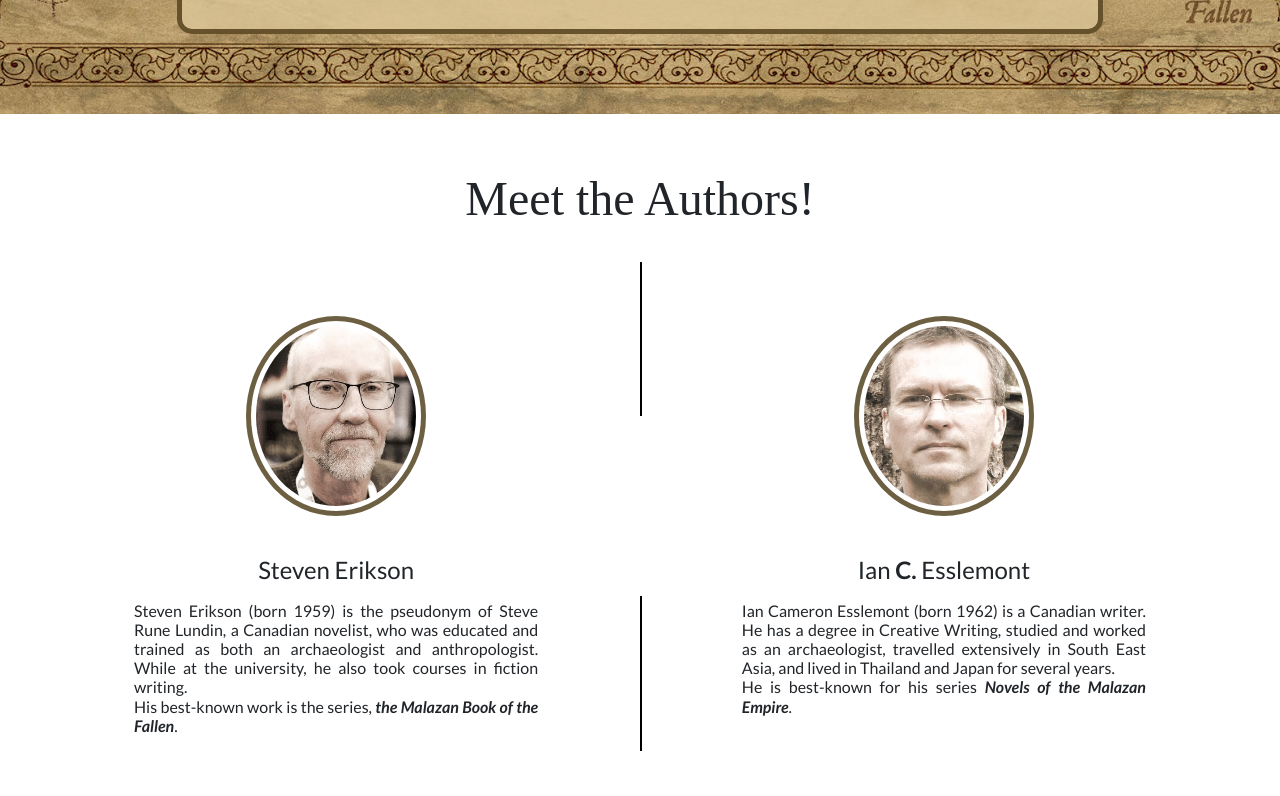
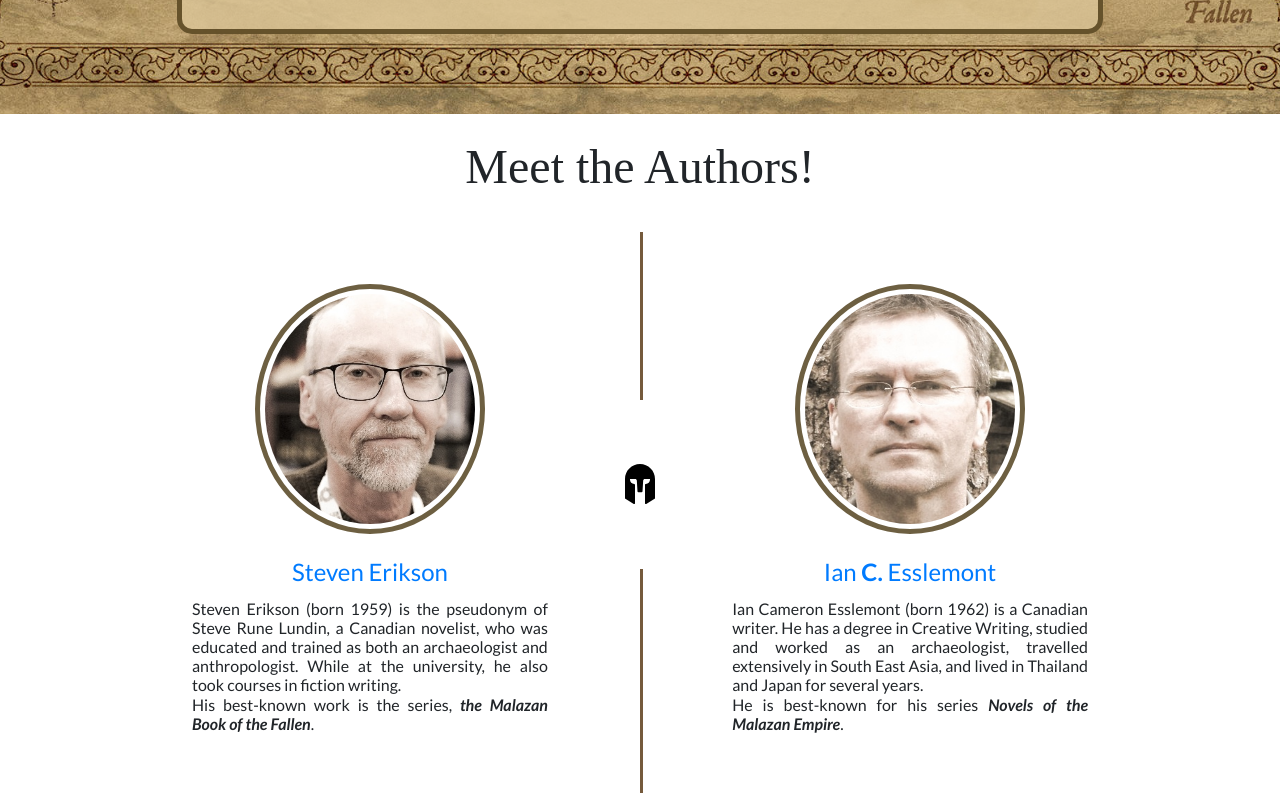
Before and after one commit to almost-good/malazan-saga, a plain HTML site: page index.html in a window 1280 px wide. Shown: the part 780-1576 px from the top of the page. Drawn offline with nearby package versions, Linux system fonts and the light colour scheme; a web font is replaced by a local one.

Commit message:
refactor: Progress in refactoring collections section

```diff
--- a/assets/css/style.css
+++ b/assets/css/style.css
@@ -26,7 +26,8 @@ h3,
 /* size */
 
 .nav-item,
-.nav-btn {
+.nav-btn,
+.authors p {
   font-size: 1rem;
 }
 
@@ -35,6 +36,10 @@ h3,
 .cto,
 .subscribe-btn {
   font-size: 1.5rem;
+}
+
+h3 {
+  font-size: 2.25rem;
 }
 
 h1 {
@@ -47,6 +52,13 @@ h1 {
 .cto,
 .hero-quote {
   font-weight: 300;
+}
+
+/* font style */
+
+strong,
+.hero-quote {
+  font-style: italic;
 }
 
 /* letter spacing*/
@@ -63,20 +75,25 @@ h1 {
   line-height: 1.75rem;
 }
 
-/**** to do ****/
-h3 {
-  padding-bottom: 10vh;
-  font-size: 2.25rem;
-  text-transform: capitalize;
+/* align */
+
+h3,
+.hero-text,
+.authors {
   text-align: center;
 }
 
-.lowercase {
+/*text transform*/
+
+h3,
+.cto {
+  text-transform: capitalize;
+}
+
+.lowercase,
+.subscribe-btn {
   text-transform: lowercase;
 }
-
-
-
 
 /*------------------------------------------ Colors */
 
@@ -88,7 +105,7 @@ header {
   background-color: #dbc597ce;
 }
 
-/*------------------------------------------ Box model */
+/*------------------------------------------ Box model - resets */
 .container-fluid {
   padding: 0;
 }
@@ -96,14 +113,21 @@ header {
 .navbar {
   padding-top: 0;
 }
+
 .navbar, .navbar-brand {
   padding-bottom: 0;
 }
-.nav-quote {
+
+.nav-quote,
+.hero-quote > p:first-child {
   margin-bottom: 0;
 }
 
-/*------------------------------------------ Icons and Buttons */
+h3 {
+  padding-bottom: 5vh;
+}
+
+/*------------------------------------------ Icons and Buttons, Border */
 /* icons */
 
 .icon-helmet {
@@ -118,18 +142,30 @@ header {
   width: 0.5em;
 }
 
-/*
 .icon-helmet-md {
   height: 2.5em;
   width: 2.5em;
 }
-*/
+
 .icon-helmet-lg {
   height: 5em;
   width: 5em;
 }
 
-/* buttons */
+/* buttons & border */
+
+.hero-text,
+.author-img {
+  border: 5px solid #4b3a15ce;
+}
+
+.hero-text {
+  border-radius: 15px;
+}
+
+.author-img {
+  border-radius: 50%;
+}
 
 .btn {
   border: 3px solid #4b3a15ce;
@@ -144,7 +180,6 @@ header {
 .subscribe-btn {
   margin-top: 1vh;
   margin-bottom: 5vh;
-  text-transform: lowercase; /*text-transform-lowercase*/
 }
 
 /*------------------------------------------- Header & Navbar section */
@@ -155,14 +190,14 @@ header {
 }
 
 .navbar-brand {
-  line-height: 1rem; /*line-height-1*/
-  letter-spacing: -0.3vw; /*letter-spacing*/
-  text-transform: uppercase; /*text-transform-upper*/
+  line-height: 1rem; /********/
+  letter-spacing: -0.3vw;
+  text-transform: uppercase; /********/
 }
 
 .navbar-nav {
   margin-right: 25px;
-  text-align: right; /*text-align-right*/
+  text-align: right; /********/
 }
 
 .nav-item {
@@ -199,9 +234,6 @@ header {
 .hero-text {
   margin: 5vh 5vw 10vh 5vw;
   padding-bottom: 2vh;
-  border: 5px solid #4b3a15ce; /*border-5ox-brown*/
-  border-radius: 15px; /*border-radius*/
-  text-align: center; /*text-align-center*/
 }
 
 .hero-text > .icon-helmet {
@@ -213,20 +245,11 @@ header {
   margin-top: 3vh;
 }
 
-.cto {
-  text-transform: capitalize; /*text-transform-capitalise*/
-}
-
 .hero-quote {
   margin-left: 5vw;
   margin-right: 5vw;
-  font-size: 1.25rem; /*font-size*/
-  font-style: italic;  /*font-style-italic*/
-  text-align: justify; /*text-align-justify*/
-}
-
-.hero-quote > p:first-child {
-  margin-bottom: 0;
+  font-size: 1.25rem; /********/
+  text-align: justify; /********/
 }
 
 .hero-quote > p:last-child {
@@ -236,61 +259,72 @@ header {
 
 /*------------------------------------------ Authors section */
 .authors {
-  margin-top: auto;
-  padding: 7vh 5vw 10vh 5vw;
-  text-align: center;
+  padding: 5vh 5vw;
 }
 
 .author-img {
   height: 200px;
   width: 180px;
-  border: 5px solid #4b3a15ce;
   padding: 5px;
-  border-radius: 50%;
 }
 
-.authors h4 {
-  margin-top: 5vh;
+.author-link:hover {
+  text-decoration: none;
+}
+
+.author-name {
+  margin-top: 3vh;
 }
 
 .authors p {
-  text-align: justify;
-  line-height: 1.2rem;
-  padding-top: 1vh;
+  padding-top: 0.5vh;
+  padding-bottom: 2vh;
+  text-align: justify; /********/
+  line-height: 1.2rem; /*line-height*/
 }
 
-.authors strong {
-  font-style: italic;
+/*********************************************************************/
+.authors abbr {
+  font-weight: 900; /*font-weight*/
+  text-decoration: none; /*text-decoration*/
+  border: none; /*border*/
 }
-
-.authors abbr {
-  font-weight: 900;
-  text-decoration: none;
-  border: none;
-}
+/*********************************************************************/
 
 .author-helmet-icon {
   margin-top: -10vh;
-  align-items: center;
-  justify-content: center;
+  align-items: center; /********/
+  justify-content: center; /********/
 }
 
-.vertical-line {
-  border-left: 2px solid black;
-  height: 30%;
+.line {
   position:absolute;
   left: 50%;
+  border-left: 3px solid #755a3c; /********/
 }
 
-.top {
+.line-top {
+  height: 30%;
   bottom: 65%;
 }
 
-.bot {
-  top: 70%;
+.line-bot {
+  height: 40%;
+  top: 65%;
 }
 
 /*------------------------------------------ Collections section */
+.collections {
+  padding-left: 1vw;
+  padding-right: 1vw;
+}
+
+.collections-border {
+  padding-top: 5vh;
+  border: 5px solid #755a3c;
+  border-radius: 15px;
+}
+
 .fa-chevron-left {
   margin-left: 3vh;
 }
@@ -393,33 +427,29 @@ footer {
   .title-size {
     font-size: 2.5rem;
   }
-  /* box model */
+  h3 {
+    font-size: 3rem;
+  }
   .nav-quote {
     padding-left: 110px;
   }
+  /* hero */
   .hero-img {
     min-height: 82vh;
   }
   .hero-quote > p:last-child {
     margin-left: 10vw;
   }
-/****************/
-  h3 {
-    font-size: 3rem;
-  }
-
-
-
 }
 
 @media (min-width: 768px) {
   .title-size {
     font-size: 3rem;
   }
-  /* box model */
   .nav-quote {
     padding-left: 150px;
   }
+  /* hero */
   .hero-quote {
     margin-left: 10vw;
     margin-right: 30vw;
@@ -427,10 +457,15 @@ footer {
   .hero-text {
     margin-bottom: 5vh;
   }
+  /* author */
+  .authors {
+    padding-top: 3vh;
+    padding-bottom: 8vh;
+  }
+  h3 {
+    padding-bottom: 10vh;
+  }
   /***************/
-
-
-
   /* Testimonials */
   .testimonials blockquote > p:last-child {
     margin-left: 10vw;
@@ -449,7 +484,6 @@ footer {
     padding-top: 2px;
     padding-left: 175px;
   }
-
   /* hero */
   .hero-img {
     padding-top: 89px;
@@ -491,18 +525,17 @@ footer {
   .hero-quote {
     margin-right: 34vw;
   }
-  /******************/
-
-  /*
-
-
+  /* author */
+  .authors {
+    padding-left: 15vw;
+    padding-right: 15vw;
   }
-
   .author-img {
     height: 250px;
     width: 230px;
-  }*/
+  }
 }
+
 /*------------------------------------------ Carousel Media Queries*/
 /*Credits: Code snippet has been adapted from, note that is has been adjusted by me to suid my needs: https://www.jqueryscript.net/slider/responsive-bootstrap-carousel-multiple-items.html*/
 @media (min-width: 576px) {
--- a/index.html
+++ b/index.html
@@ -56,28 +56,33 @@
     </section>
 
     <!-- Authors -->
-    <section class="container authors">
+    <section class="authors">
         <!-- Credits: Image steven-erikson.jpg sourced from Wikimedia https://commons.wikimedia.org/wiki/File:Steven_Erikson_-_Lucca_Comics_%26_Games_2016.jpg -->
         <!-- Credits: Image sourced from Fandom website https://malazan.fandom.com/wiki/Ian_C._Esslemont and is used in line with Fair Use law -->
         <div class="row">
             <div class="col-12">
-                <h3 class="font-special">Meet <span class="lowercase">the</span> authors!</h3>
+                <h3>Meet <span class="lowercase">the</span> authors!</h3>
             </div>
-            <div class="col-12 col-md-5 authors-container">
-                <a href="#"><img class="author-img" src="./assets/images/authors/steven-erikson.jpg" alt="Steven Erikson up-close photograph."></a>
-                <h4>Steven Erikson</h4>
+            <div class="col-12 col-md-5">
+                <a href="#" class="author-link">
+                    <img class="author-img" src="./assets/images/authors/steven-erikson.jpg" alt="Steven Erikson up-close photograph.">
+                    <h4 class="author-name">Steven Erikson</h4>
+                </a>
                 <p>Steven Erikson (born 1959) is the pseudonym of Steve Rune Lundin, a Canadian novelist, who was educated and trained as both an archaeologist and anthropologist. While at the university, he also took courses in fiction writing.
                     <br>His best-known work is the series,
                     <strong>the Malazan Book of the Fallen</strong>.</p>
             </div>
             <div class="d-none d-md-inline-flex col-md-2 author-helmet-icon">
-                <div class="vertical-line top"></div>
+                <div class="line line-top"></div>
                 <span class="icon-helmet icon-helmet-md"></span>
-                <div class="vertical-line bot"></div>
+                <div class="line line-bot"></div>
             </div>
-            <div class="col-12 col-md-5 authors-container">
-                <a href="#"><img class="author-img" src="./assets/images/authors/ian-cameron-esslemont.jpg" alt="Ian Cameron Esslemont up-close photograph."></a>
-                <h4>Ian <abbr class="remove-style" title="Cameron">C.</abbr> Esslemont</h4>
+            <div class="col-12 col-md-5">
+                <a href="#" class="author-link">
+                    <img class="author-img" src="./assets/images/authors/ian-cameron-esslemont.jpg" alt="Ian Cameron Esslemont up-close photograph.">
+                    <h4 class="author-name">Ian
+                        <abbr class="remove-style" title="Cameron">C.</abbr> Esslemont</h4>
+                </a>
                 <p>Ian Cameron Esslemont (born 1962) is a Canadian writer. He has a degree in Creative Writing, studied and worked as an archaeologist, travelled extensively in South East Asia, and lived in Thailand and Japan for several years.
                     <br>He is best-known for his series
                     <strong>Novels of the Malazan Empire</strong>.</p>
@@ -93,7 +98,7 @@
                 <h3>Collections available</h3>
             </div>
         </div>
-        <div class="container text-center mb-5">
+        <div class="container text-center mb-5 collections-border">
             <!-- Credits: Image complete-malazan-book-of-the-fallen.jpg sourced from Goodreads https://www.goodreads.com/book/show/20345548-the-complete-malazan-book-of-the-fallen -->
             <!-- Credits: Image night-of-knives.jpg sourced from Goodreads https://www.goodreads.com/book/show/458394.Night_of_Knives -->
             <!-- Credits: Image dancers-lament.jpg sourced from Goodreads https://www.goodreads.com/book/show/25480364-dancer-s-lament -->
```
